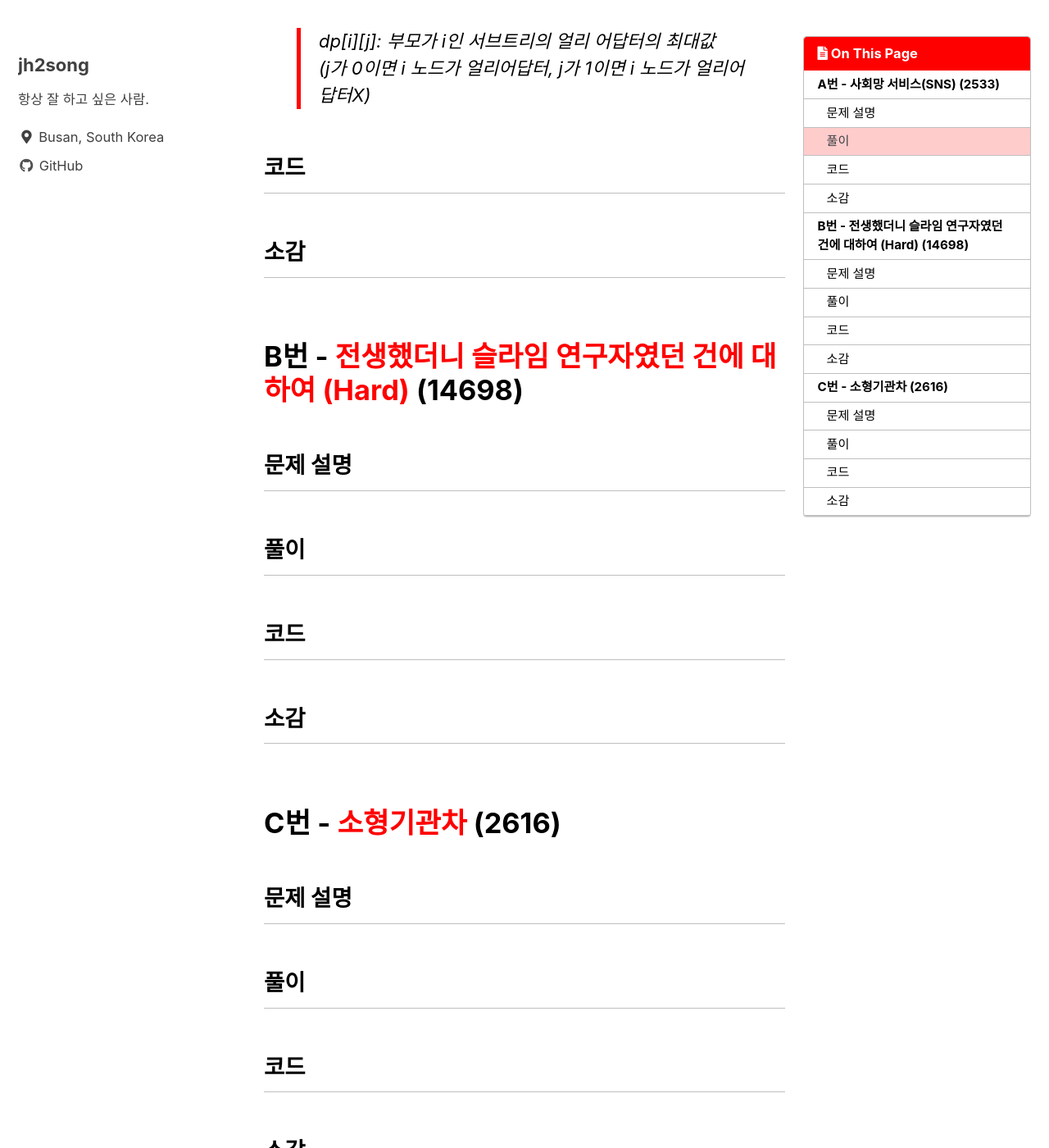
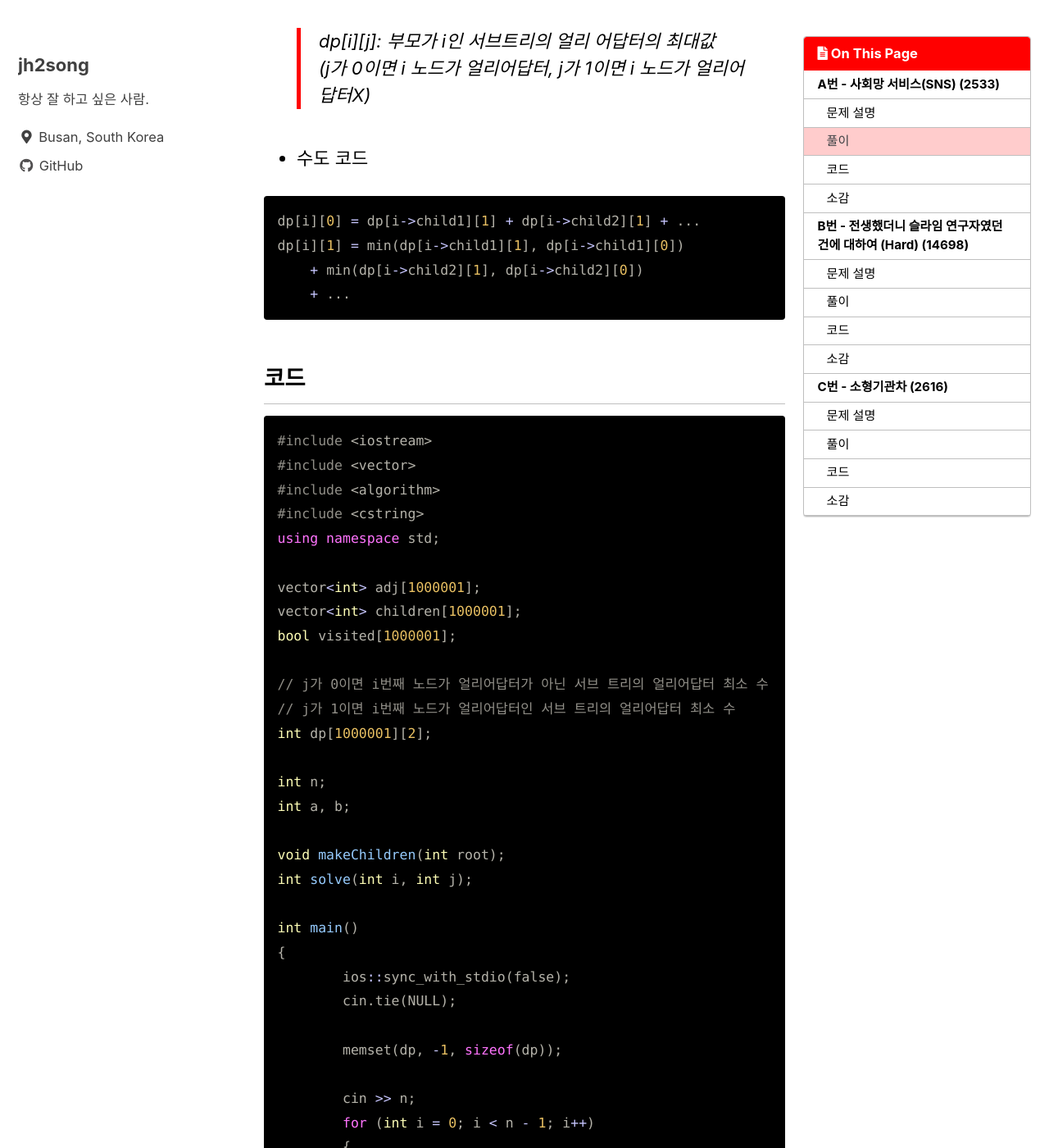
Before and after one commit to jh2song/jh2song.github.io, a Jekyll site: the page built from _posts/ps/2021-02-21-algorithm-study-week008.md, in a window 1280 px wide and 1400 px high, scrolled down 625 px. Shown: the whole window at 82% size. Built offline with Jekyll 4.4.1, drawn with Linux system fonts in a browser that asks for light colours; cached includes are drawn as plain includes; some of the changed text lies outside the part shown.

Commit message:
21/02/21

````diff
--- a/_posts/ps/2021-02-21-algorithm-study-week008.md
+++ b/_posts/ps/2021-02-21-algorithm-study-week008.md
@@ -17,12 +17,123 @@ toc_sticky: true
 ## 풀이
 
 - 점화식
+
   > dp[i][j]: 부모가 i인 서브트리의 얼리 어답터의 최대값
   > (j가 0이면 i 노드가 얼리어답터, j가 1이면 i 노드가 얼리어답터X)
 
+- 수도 코드
+
+```c++
+dp[i][0] = dp[i->child1][1] + dp[i->child2][1] + ...
+dp[i][1] = min(dp[i->child1][1], dp[i->child1][0])
+    + min(dp[i->child2][1], dp[i->child2][0])
+    + ...
+```
+
 ## 코드
 
+```c++
+#include <iostream>
+#include <vector>
+#include <algorithm>
+#include <cstring>
+using namespace std;
+
+vector<int> adj[1000001];
+vector<int> children[1000001];
+bool visited[1000001];
+
+// j가 0이면 i번째 노드가 얼리어답터가 아닌 서브 트리의 얼리어답터 최소 수
+// j가 1이면 i번째 노드가 얼리어답터인 서브 트리의 얼리어답터 최소 수
+int dp[1000001][2];
+
+int n;
+int a, b;
+
+void makeChildren(int root);
+int solve(int i, int j);
+
+int main()
+{
+	ios::sync_with_stdio(false);
+	cin.tie(NULL);
+
+	memset(dp, -1, sizeof(dp));
+
+	cin >> n;
+	for (int i = 0; i < n - 1; i++)
+	{
+		cin >> a >> b;
+		adj[a].push_back(b);
+		adj[b].push_back(a);
+	}
+
+	visited[1] = true;
+	makeChildren(1);
+
+	dp[1][0] = solve(1, 0);
+	dp[1][1] = solve(1, 1);
+
+	cout << min(dp[1][0], dp[1][1]);
+	return 0;
+}
+
+void makeChildren(int root)
+{
+	vector<int> rootChildren;
+
+	for (int adjNode : adj[root])
+	{
+		if (visited[adjNode])
+			continue;
+
+		children[root].push_back(adjNode);
+		visited[adjNode] = true;
+		rootChildren.push_back(adjNode);
+	}
+
+	for (int child : rootChildren)
+	{
+		makeChildren(child);
+	}
+}
+
+int solve(int i, int j)
+{
+	int& ret = dp[i][j];
+	if (ret != -1)
+		return ret;
+
+	if (j == 0)
+		ret = 0;
+	else if (j == 1)
+		ret = 1;
+
+	// relChildren: relevant children (관련된 자식들)
+	vector<int> relChildren = children[i];
+
+	if (j == 0)
+	{
+		for (int child : relChildren)
+		{
+			ret += solve(child, 1);
+		}
+	}
+	else if (j == 1)
+	{
+		for (int child : relChildren)
+		{
+			ret += min(solve(child, 0), solve(child, 1));
+		}
+	}
+
+	return ret;
+}
+```
+
 ## 소감
+
+매우 interesting한 문제이다. DP 꿀잼 ㅋㅋㅋ 트리 DP 문제는 그래프를 트리로 바꾸는 테크닉이 필요한데 코드의 `makeChildren` 함수를 잘 기억하자.
 
 <br>
 
````
